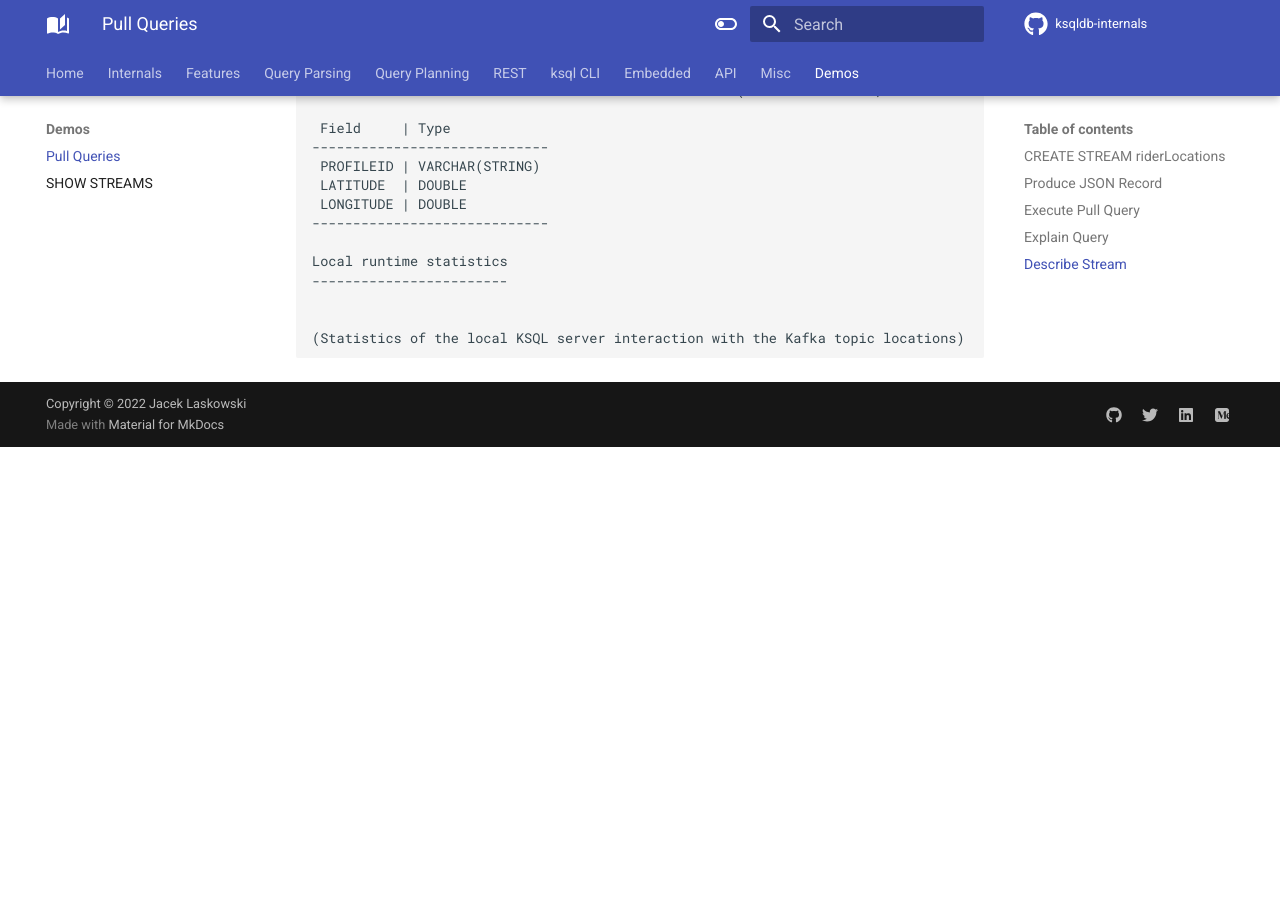
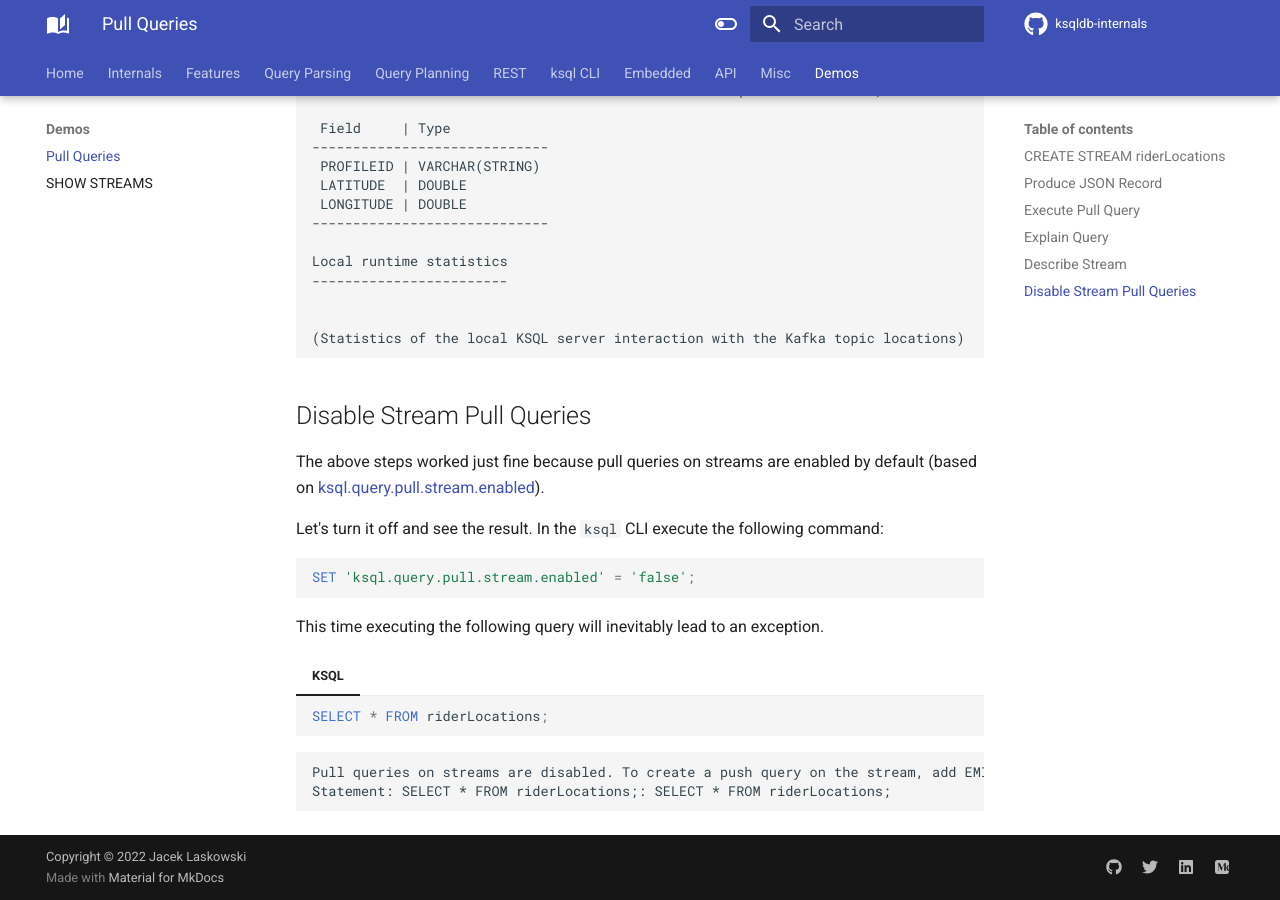
Before and after one commit to japila-books/ksqldb-internals, an MkDocs documentation site: the page built from docs/demo/pull-queries.md, in a window 1280 px wide and 900 px high, scrolled down 2250 px. Built offline with MkDocs 1.6.1 and Material for MkDocs 9.7.7, drawn with Linux system fonts in a browser that asks for light colours; comment, search, counter and statistics services are not loaded; before the commit the page ends 2697 px from its top, so only the background shows below that.

Commit message:
ksql.query.pull.stream.enabled

````diff
--- a/docs/demo/pull-queries.md
+++ b/docs/demo/pull-queries.md
@@ -121,3 +121,26 @@ Local runtime statistics
 
 (Statistics of the local KSQL server interaction with the Kafka topic locations)
 ```
+
+## Disable Stream Pull Queries
+
+The above steps worked just fine because pull queries on streams are enabled by default (based on [ksql.query.pull.stream.enabled](../KsqlConfig.md#ksql.query.pull.stream.enabled)).
+
+Let's turn it off and see the result. In the `ksql` CLI execute the following command:
+
+```sql
+SET 'ksql.query.pull.stream.enabled' = 'false';
+```
+
+This time executing the following query will inevitably lead to an exception.
+
+=== "KSQL"
+
+    ```sql
+    SELECT * FROM riderLocations;
+    ```
+
+```text
+Pull queries on streams are disabled. To create a push query on the stream, add EMIT CHANGES to the end. To enable pull queries on streams, set the ksql.query.pull.stream.enabled config to 'true'.
+Statement: SELECT * FROM riderLocations;: SELECT * FROM riderLocations;
+```
````
Also changed, not shown: docs/KsqlConfig.md (+13 -3 lines).
